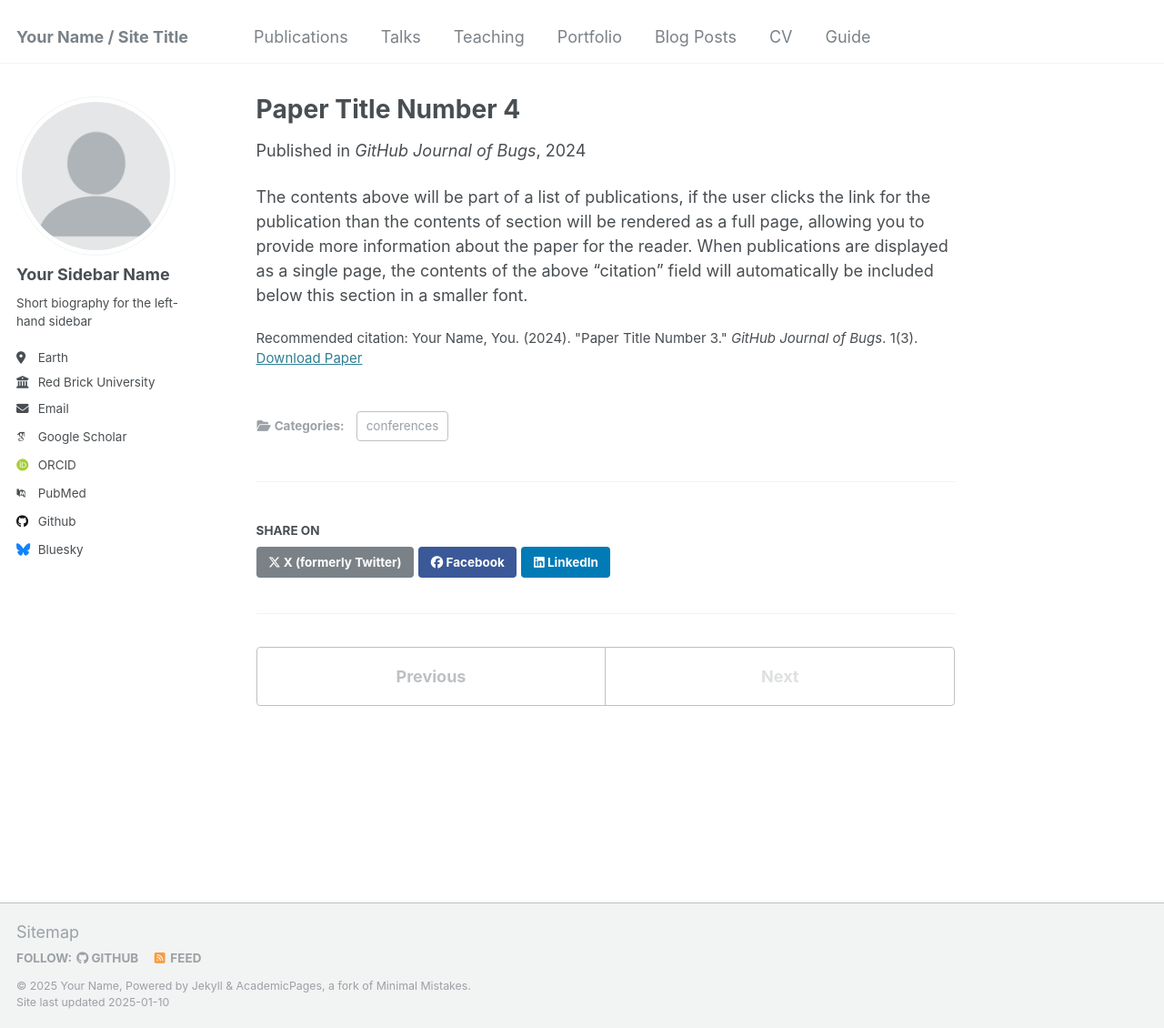
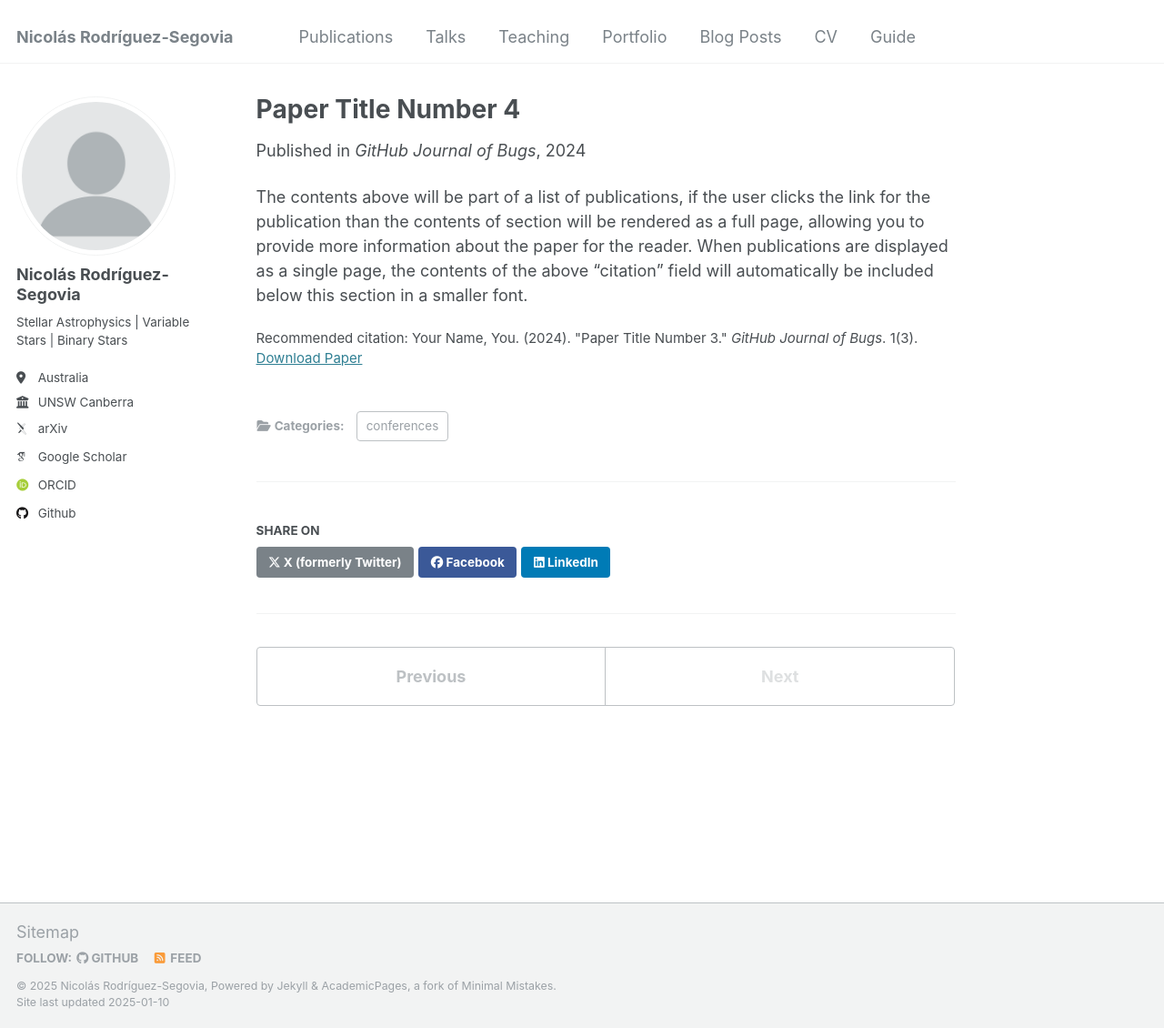
Before and after one commit to nrsegovia/nrsegovia.github.io, a Jekyll site: the page built from _publications/2024-02-17-paper-title-number-4.md, in a window 1280 px wide and 1130 px high. Shown: the whole window at 91% size. Built offline with Jekyll 4.4.1, drawn with Linux system fonts in a browser that asks for light colours; some web fonts are replaced.

Commit message:
Updated bio and started testing publications

```diff
--- a/_config.yml
+++ b/_config.yml
@@ -8,11 +8,11 @@
 
 # Basic Site Settings
 locale                   : "en-US"
-title                    : "Your Name / Site Title"
+title                    : "Nicolás Rodríguez-Segovia"
 title_separator          : "-"
-name                     : &name "Your Name"
-description              : &description "personal description"
-url                      : https://academicpages.github.io # the base hostname & protocol for your site e.g. "https://[your GitHub username].github.io"
+name                     : &name "Nicolás Rodríguez-Segovia"
+description              : &description "Astrophysicist"
+url                      : https://nrsegovia.github.io # the base hostname & protocol for your site e.g. "https://[your GitHub username].github.io"
 baseurl                  : "" # the subpath of your site, e.g. "/blog"
 repository               : "academicpages/academicpages.github.io"
 
@@ -22,21 +22,21 @@
 author:
   # Biographic information
   avatar           : "profile.png"
-  name             : "Your Sidebar Name"
+  name             : "Nicolás Rodríguez-Segovia"
   pronouns         : # example: "she/her"
-  bio              : "Short biography for the left-hand sidebar"
-  location         : "Earth"
-  employer         : "Red Brick University"
+  bio              : "Stellar Astrophysics | Variable Stars | Binary Stars"
+  location         : "Australia"
+  employer         : "UNSW Canberra"
   uri              : # URL
-  email            : "none@example.org"
+  email            : # "none@example.org"
 
   # Academic websites
-  arxiv            : # URL - Update with the correct link to your profile
-  googlescholar    : "https://scholar.google.com/citations?user=PS_CX0AAAAAJ"
+  arxiv            : "https://arxiv.org/a/0000-0002-0125-1472.html"
+  googlescholar    : "https://scholar.google.com/citations?user=LvBvhqcAAAAJ"
   impactstory      : # URL
-  orcid            : "http://orcid.org/yourorcidurl"
+  orcid            : "https://orcid.org/0000-0002-0125-1472"
   semantic         : # URL
-  pubmed           : "https://www.ncbi.nlm.nih.gov/pubmed/?term=john+snow"
+  pubmed           : # "https://www.ncbi.nlm.nih.gov/pubmed/?term=john+snow"
   researchgate     : # URL
   scopus           : # URL
 
@@ -44,12 +44,12 @@
   bitbucket        : # Username - Update with your username on the site
   codepen          : # Username
   dribbble         : # Username
-  github           : "academicpages"
+  github           : "nrsegovia"
   kaggle           : # Username
   stackoverflow    : # User number or user number and name (i.e., use "1" or "1/jeff-atwood")
 
   # Social media
-  bluesky          : "bsky.app" # Replace this with you Bluesky username
+  bluesky          : # Replace this with you Bluesky username
   facebook         : # Username
   flickr           : # Username
   foursquare       : # Username
@@ -260,7 +260,7 @@
       path: ""
       type: publications
     values:
-      layout: single
+      layout: publications
       author_profile: true
       share: true
       comments: true
--- /dev/null
+++ b/_layouts/publications.html
@@ -0,0 +1,95 @@
+---
+layout: default
+---
+
+{% include base_path %}
+
+{% if page.header.overlay_color or page.header.overlay_image or page.header.image %}
+  {% include page__hero.html %}
+{% endif %}
+
+{% if page.url != "/" and site.breadcrumbs %}
+  {% unless paginator %}
+    {% include breadcrumbs.html %}
+  {% endunless %}
+{% endif %}
+
+<div id="main" role="main">
+  {% include sidebar.html %}
+
+  <article class="page" itemscope itemtype="http://schema.org/CreativeWork">
+    {% if page.title %}<meta itemprop="headline" content="{{ page.title | markdownify | strip_html | strip_newlines | escape_once }}">{% endif %}
+    {% if page.excerpt %}<meta itemprop="description" content="{{ page.excerpt | markdownify | strip_html | strip_newlines | escape_once }}">{% endif %}
+    {% if page.date %}<meta itemprop="datePublished" content="{{ page.date | date: "%B %d, %Y" }}">{% endif %}
+    {% if page.modified %}<meta itemprop="dateModified" content="{{ page.modified | date: "%B %d, %Y" }}">{% endif %}
+
+    <div class="page__inner-wrap">
+      {% unless page.header.overlay_color or page.header.overlay_image %}
+        <header>
+          {% if page.title %}<h1 class="page__title" itemprop="headline">{{ page.title | markdownify | remove: "<p>" | remove: "</p>" }}</h1>{% endif %}
+          {% if page.read_time %}
+            <p class="page__meta"><i class="fa fa-clock-o" aria-hidden="true"></i> {% include read-time.html %}</p>
+          {% endif %}
+        {% if page.modified %}
+          <p class="page__date"><strong><i class="fa fa-fw fa-calendar" aria-hidden="true"></i> {{ site.data.ui-text[site.locale].date_label | default: "Published:" }}</strong> <time datetime="{{ page.modified | date: "%Y-%m-%d" }}">{{ page.modified | date: "%B %d, %Y" }}</time></p>
+        {% endif %}
+
+        {% if page.collection == 'teaching' %}
+          <p> {{ page.type }}, <i>{{ page.venue }}</i>, {{ page.date | default: "1900-01-01" | date: "%Y" }} </p>
+        {% elsif page.venue and page.date %}
+          <p>Published in <i>{{ page.venue }}</i>, {{ page.date | default: "1900-01-01" | date: "%Y" }} </p>
+        {% elsif page.date %}
+          <p class="page__date"><strong><i class="fa fa-fw fa-calendar" aria-hidden="true"></i> {{ site.data.ui-text[site.locale].date_label | default: "Published:" }}</strong> <time datetime="{{ page.date | date_to_xmlschema }}">{{ page.date | default: "1900-01-01" | date: "%B %d, %Y" }}</time></p>
+        {% endif %}
+        </header>
+      {% endunless %}
+
+      <section class="page__content" itemprop="text">
+        {{ content }}
+
+        {% if page.citation and page.paperurl and page.slidesurl %}
+          <p style="font-size: smaller">Recommended citation: {{ page.citation }}<br /><a href="{{ page.paperurl }}">Download Paper</a> | <a href="{{ page.slidesurl }}">Download Slides</a></p>
+        {% elsif page.citation and page.paperurl %}
+          <p style="font-size: smaller">Recommended citation: {{ page.citation }}<br /><a href="{{ page.paperurl }}">Download Paper</a></p>
+        {% elsif page.citation and page.slidesurl %}
+          <p style="font-size: smaller">Recommended citation: {{ page.citation }}<br /><a href="{{ page.slidesurl }}">Download Slides</a></p>
+        {% elsif page.citation %}
+          <p style="font-size: smaller">Recommended citation: {{ page.citation }}</p>
+        {% elsif page.slidesurl %}
+          <p style="font-size: smaller"><a href="{{ page.slidesurl }}">Download Slides</a></p>
+        {% endif %}
+
+        {% if page.link %}<div><a href="{{ page.link }}" class="btn">{{ site.data.ui-text[site.locale].ext_link_label | default: "Direct Link" }}</a></div>{% endif %}
+      </section>
+
+      <footer class="page__meta">
+        {% if site.data.ui-text[site.locale].meta_label %}
+          <h4 class="page__meta-title">{{ site.data.ui-text[site.locale].meta_label }}</h4>
+        {% endif %}
+        {% include page__taxonomy.html %}
+      </footer>
+
+      {% if page.share %}{% include social-share.html %}{% endif %}
+
+      {% include post_pagination.html %}
+    </div>
+
+    {% if site.comments.provider and page.comments %}
+      {% include comments.html %}
+    {% endif %}
+  </article>
+
+  {% comment %}<!-- only show related on a post page when not disabled -->{% endcomment %}
+  {% if page.id and page.related and site.related_posts.size > 0 %}
+    <div class="page__related">
+      {% if site.data.ui-text[site.locale].related_label %}
+        <h4 class="page__related-title">{{ site.data.ui-text[site.locale].related_label | default: "You May Also Enjoy" }}</h4>
+      {% endif %}
+      <div class="grid__wrapper">
+        {% for post in site.related_posts limit:4 %}
+          {% include archive-single.html type="grid" %}
+        {% endfor %}
+      </div>
+    </div>
+  {% endif %}
+</div>
```
